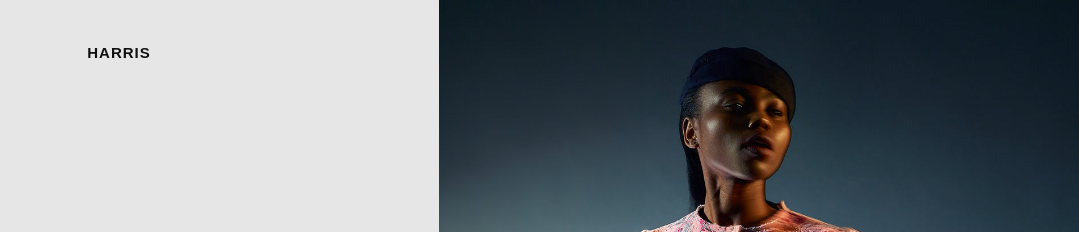
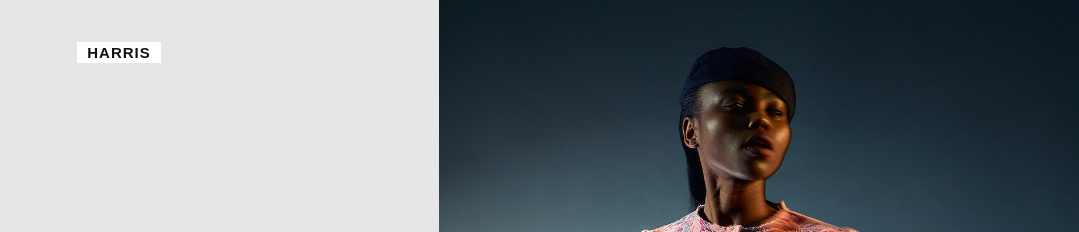
Before and after one commit to ulysses82/harris-site, a Jekyll site: the page built from index.html, in a window 1280 px wide. Shown: the top 232 px of the page, without its empty margins (201-1280 px from the left). Built offline with Jekyll 4.4.1, drawn with Linux system fonts in a browser that asks for light colours; nearby versions of some CDN libraries.

Commit message:
Updated Index and 1 other file

```diff
--- a/_includes/head.html
+++ b/_includes/head.html
@@ -13,7 +13,7 @@
 		$(document).ready(function() {
 			$('#fullpage').fullpage({
 				sectionsColor: ['rgb(230, 230, 230)', '#4BBFC3', '#7BAABE', 'whitesmoke', '#ccddff'],
-				anchors: ['firstPage', 'secondPage', '3rdPage', '4thpage', '5thpage', '6thpage', '7thpage', '8thpage'],
+				anchors: ['firstPage', 'secondPage', '3rdPage', '4thpage', '5thpage', '6thpage', '7thpage', 'lastPage'],
 				menu: '#menu',
 				scrollingSpeed: 1000
 			});
--- a/index.html
+++ b/index.html
@@ -3,7 +3,10 @@ layout: default
 ---
 
 <div class="menu">
-  <div class="menu-half"><a href="#firstPage">
+  <div class="menu-half"><a href="#firstPage" style="
+    background-color: white;
+    padding: 10px;
+">
     {{site.title}}</a>
   </div>
 
@@ -27,7 +30,7 @@ layout: default
               <li data-menuanchor="5thpage"><a href="#6thpage">Fashion Show</a></li>
               <li data-menuanchor="6thpage"><a href="#7thpage">Insta Gallery</a></li>
               <li data-menuanchor="7thpage"><a href="#8thpage">Projects</a></li>
-              <li data-menuanchor="8thpage"><a href="#9thpage">About</a></li>
+              <li data-menuanchor="lastPage"><a href="#9thpage">About</a></li>
           </ul>
        </div>
       </div>
```
